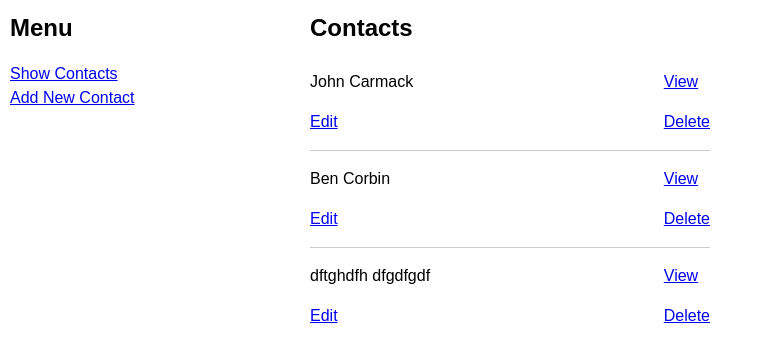
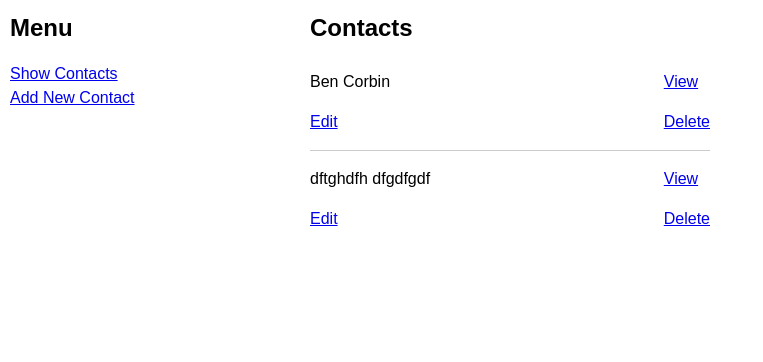
Before and after one commit to boolean-uk/react-address-book, a React (Create React App) app: page / in a window 1280 px wide. Shown: the top 362 px of the page, without its empty margins (0-763 px from the left). Built offline with nearby package versions, Linux system fonts and the light colour scheme; data requests are answered from the project's data file.

Commit message:
Extension 4 complete

```diff
--- a/db/db.json
+++ b/db/db.json
@@ -1,12 +1,5 @@
 {
   "contacts": [
-    {
-      "id": 1,
-      "firstName": "John",
-      "lastName": "Carmack",
-      "street": "10 Keen Street",
-      "city": "London"
-    },
     {
       "firstName": "Ben",
       "lastName": "Corbin",
--- a/package.json
+++ b/package.json
@@ -8,6 +8,7 @@
     "json-server": "^0.17.0",
     "react": "17.0.2",
     "react-dom": "17.0.2",
+    "react-loader-spinner": "^6.0.0-0",
     "react-router-dom": "^6.2.2",
     "react-scripts": "5.0.0"
   },
--- a/src/App.js
+++ b/src/App.js
@@ -7,13 +7,15 @@ import "./styles/styles.css"
 
 export default function App() {
   const [contacts, setContacts] = useState([])
+  const [loading, setLoading] = useState(false)
 
   useEffect(() => {
+    setLoading(true)
     fetch("http://localhost:4000/contacts")
     .then(res => res.json())
     .then(json => {
-      console.log(json)
       setContacts(json)
+      setLoading(false)
     })
   }, [])
 
@@ -23,12 +25,12 @@ export default function App() {
         <h2>Menu</h2>
         <ul>
           <li><Link to="/">Show Contacts</Link></li>
-          <li><Link to="/contacts/add">Add New Contact</Link></li>
+          <li><Link to="/contacts/edit">Add New Contact</Link></li>
         </ul>
       </nav>
       <main>
         <Routes>
-          <Route path="/" element={<ContactsList contacts={contacts} setContacts={setContacts} />} />
+          <Route path="/" element={<ContactsList contacts={contacts} setContacts={setContacts} loading={loading} />} />
           <Route path="/contacts/edit" element={<ContactsAdd contacts={contacts} setContacts={setContacts} />} />.
           <Route path="/contacts/:id" element={<ContactsView  />} />
         </Routes>
--- a/src/components/ContactsAdd.js
+++ b/src/components/ContactsAdd.js
@@ -23,7 +23,6 @@ function ContactsAdd(props) {
     if(location.state) {
       const {contact} = location.state
       setAddressData(contact)
-      console.log('what is contact', contact)
     }
   }, [location] )
 
@@ -72,7 +71,7 @@ function ContactsAdd(props) {
     }
   }
       // I trimmed a load out of here by replacing the if statements
-      // with the e.target.name key in [] so that this is dynamic too
+      // with the e.target.name key in [] so that this is dynamic
   const handleChange = (e) => {
     setAddressData({ ...addressData, [e.target.name]: e.target.value })
   }
--- a/src/components/ContactsList.js
+++ b/src/components/ContactsList.js
@@ -1,8 +1,11 @@
-import { useState } from "react"
+import { useState, Fragment } from "react"
 import { Link, useSearchParams } from "react-router-dom"
+import * as Loader from 'react-loader-spinner'
+
+
 
 function ContactsList(props) {
-  const { contacts, setContacts } = props
+  const { contacts, setContacts, loading } = props
 
   const handleDelete = (contact) => {
     console.log("delete me")
@@ -30,7 +33,16 @@ function ContactsList(props) {
         <h2>Contacts</h2>
       </header>
       <ul className="contacts-list">
-        {contacts.map((contact, index) => {
+        {loading ?
+        <Fragment>
+          <Loader.FallingLines
+          height="150"
+          width="150"
+          />
+          <div>Loading contacts</div>
+        </Fragment>
+        :
+        contacts.map((contact, index) => {
           const { firstName, lastName } = contact
           return (
             <li className="contact" key={index}>
@@ -38,20 +50,17 @@ function ContactsList(props) {
                 {firstName} {lastName}
               </p>
               <Link to={`/contacts/${contact.id}`} state={{ contact }}>
-                {" "}
-                View{" "}
+                View
               </Link>
               <Link to={`/contacts/edit`} state={{ contact }}>
-                {" "}
-                Edit{" "}
+                Edit
               </Link>
               <Link
                 to={`/`}
                 state={{ contact }}
                 onClick={() => handleDelete(contact)}
               >
-                {" "}
-                Delete{" "}
+                Delete
               </Link>
             </li>
           )
```
Also changed, not shown: 1 other file (tests, documents, lock files or other folders).
